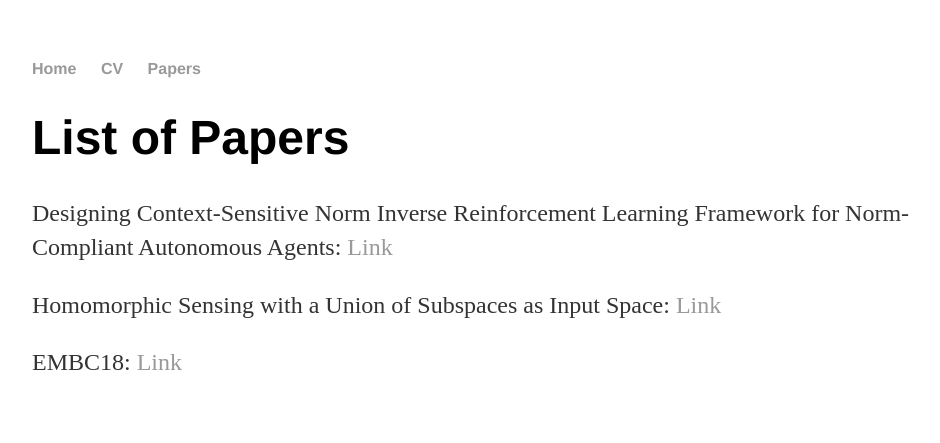
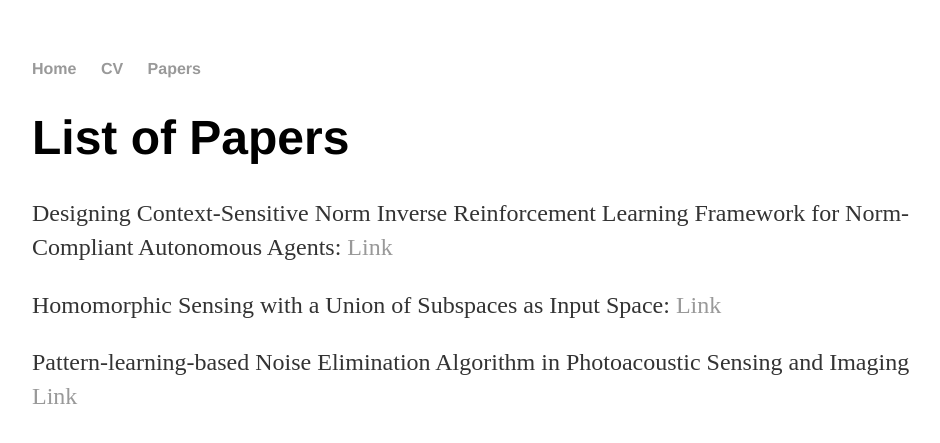
Before and after one commit to Boshi-Wang/Boshi-Wang.github.io, a Jekyll site: the page built from papers/index.html, in a window 1280 px wide. Shown: the top 443 px of the page, without its empty margins (160-1100 px from the left). Built offline with Jekyll 4.4.1, drawn with Linux system fonts in a browser that asks for light colours.

Commit message:
Update index.html

```diff
--- a/papers/index.html
+++ b/papers/index.html
@@ -6,4 +6,4 @@ title: List of Papers
 <h1>List of Papers</h1>
 <p>Designing Context-Sensitive Norm Inverse Reinforcement Learning Framework for Norm-Compliant Autonomous Agents: <a href="/documents/ICRA_2020_Submitted.pdf">Link</a></p>
 <p>Homomorphic Sensing with a Union of Subspaces as Input Space: <a href="/documents/HS_with_Union_of_Subspaces.pdf">Link</a></p>
-<p>EMBC18: <a href="/documents/EMBC18_1076_FI.pdf">Link</a></p>
+<p>Pattern-learning-based Noise Elimination Algorithm in Photoacoustic Sensing and Imaging <a href="/documents/EMBC18_1076_FI.pdf">Link</a></p>
```
